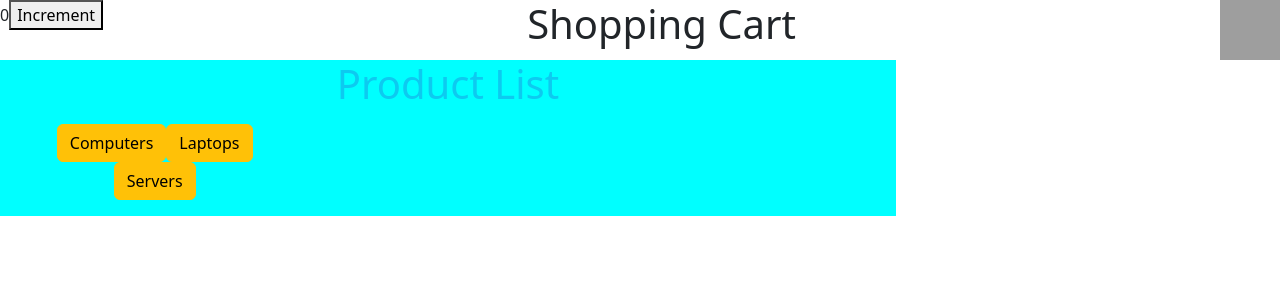
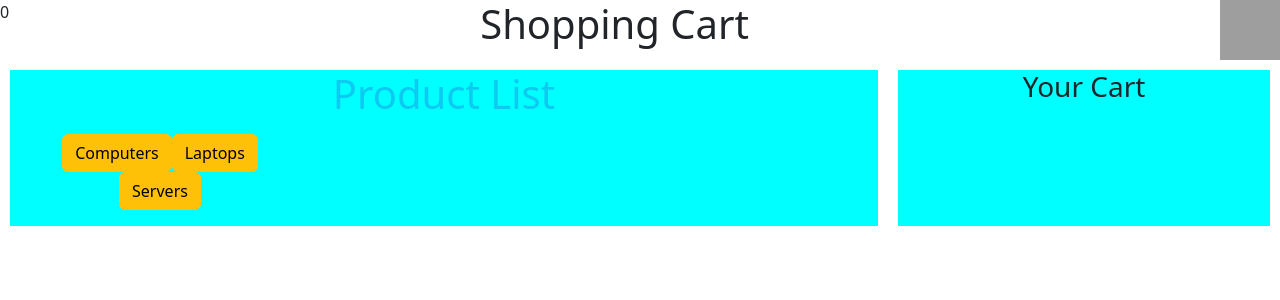
Before and after one commit to 1337encrypted/shopping-cart-app, a React (Create React App) app: page / in a window 1280 px wide. Shown: the top 300 px of the page. Built offline with nearby package versions, Linux system fonts and the light colour scheme; grey boxes are pictures that could not be loaded.

Commit message:
added cart and counter

```diff
--- a/src/App.js
+++ b/src/App.js
@@ -6,7 +6,6 @@ import {React, useState} from 'react'
 function App() {
   return (
     <div>
-    <Home />
     <ProductList />
     </div>
   );
--- a/src/components/Cart.js
+++ b/src/components/Cart.js
@@ -0,0 +1,13 @@
+import React from 'react'
+
+function Cart(props) {
+  return (
+    <div>
+        <ul>
+            <li key={props.pid}>{props.name}    {props.price}</li>
+        </ul>
+    </div>
+  )
+}
+
+export default Cart
--- a/src/components/Counter.js
+++ /dev/null
@@ -1,17 +0,0 @@
-import React,{useState} from 'react'
-
-
-function Counter() {
-const [count,setCount]=useState(0)
-const handleClick=()=>{
-    setCount(count+1)
-}
-  return (
-    <div>
-      {count}
-      <button onClick={handleClick}>Increment</button>
-    </div>
-  )
-}
-
-export default Counter
--- a/src/components/Home.js
+++ b/src/components/Home.js
@@ -1,10 +1,9 @@
 import React from 'react'
-import Counter from './Counter'
 
-function Home() {
+function Home(props) {
   return (
     <div style={{display:"flex", justifyContent:"space-between"}}>
-        <Counter/>
+        {props.cartCount}
       <h1 className='text-center'>Shopping Cart</h1>
       <img src="https://image.shutterstock.com/image-vector/shopping-cart-vector-icon-flat-260nw-1690453492.jpg" alt='Cart' width="60px" height="60px "></img>
 
--- a/src/components/productList.js
+++ b/src/components/productList.js
@@ -1,5 +1,6 @@
 import React, {useState} from 'react'
-
+import Home from "./Home";
+import Cart from "./Cart";
 let prod = {
   Computers:
   [{pid:100,pname:"Macbook Mac studio",price:80000, ImageUrl:"https://d2d22nphq0yz8t.cloudfront.net/88e6cc4b-eaa1-4053-af65-563d88ba8b26/https://media.croma.com/image/upload/v1606585990/Croma%20Assets/Computers%20Peripherals/Desktops/Images/9009476698142.png/mxw_2256,s_jp2,s_videoimg,ns_atwebp,f_auto"},
@@ -16,9 +17,10 @@ let prod = {
   {pid:301,pname:"Dell OptiPlex 7000",price:93267, ImageUrl: "https://i.dell.com/is/image/DellContent/content/dam/ss2/products/desktops-and-all-in-ones/optiplex/7000-tsff/media-gallery/optiplex-7000t-gallery-1.psd?fmt=png-alpha&pscan=auto&scl=1&hei=402&wid=402&qlt=100,1&resMode=sharp2&size=402,402&chrss=full"},
   {pid:302,pname:"Dell T440 tower server",price:132000, ImageUrl: "https://www.eagle.in/wp-content/uploads/2018/10/Dell-T440-Server.jpg"}]
 }
+var cart=[]
 
 function ProductList() {
-
+  const [count,setCount]=useState(0);
   const [AllProds,setProds] = useState([]);
 
   const handleClickComputers=()=>{
@@ -36,25 +38,47 @@ function ProductList() {
     setProds(AllServers);
   }
 
+  function addtocart(id){
+    setCount(count+1);
+    cart.push({
+              pid:AllProds.find(item=>(item.pid===id)).pid,
+              name:AllProds.find(item=>(item.pid===id)).pname,
+              price:AllProds.find(item=>(item.pid===id)).price})
+  }
 
   return (
-    <div style={{"width":"70%", "text-align":"center","background-color":"cyan"}}>
-      <h1 className='text-center text-info'>Product List</h1>
-      <div className='container-fluid mx-2'></div>
+    <div>
+      <Home cartCount={count}/>
+      <div style={{"display":"flex"}}>
+        <div style={{"width":"70%", "textAlign":"center","backgroundColor":"cyan","margin":"10px"}}>
+          <h1 className='textCenter text-info'>Product List</h1>
+          <div className='containerFluid mx-2'></div>
           <div className='row mt-3 mx-2'>
             <div className='col-md-4'>
               <button className='btn btn-warning' onClick={handleClickComputers} >Computers</button>
               <button className='btn btn-warning' onClick={handleClickLaptops} >Laptops</button>
               <button className='btn btn-warning' onClick={handleClickServers} >Servers</button>
 
-          <center><ul className='text-center bg-red'>
-           {AllProds.map(prod=><li style={{"display":"flex", "flex-direction":"col", "margin":"10px", "justify-content":"center"}} key={prod.pid}>{prod.pname} <img src={prod.ImageUrl} alt="image" width="100px" height="100px" /> {prod.price} <button className='btn btn-secondary '>Add To Cart</button> </li>)}
+              <center><ul className='textCenter bg-red'>
+              {AllProds.map(prod=>
+                <li style={{"display":"flex", "flexDirection":"col", "margin":"10px", "justifyContent":"center"}} key={prod.pid}>
+                  {prod.pname}
+                  <img src={prod.ImageUrl} alt="image" width="100px" height="100px" />
+                  {prod.price}
+                  <button className='btn btn-secondary' onClick={()=>addtocart(prod.pid)}>Add To Cart</button> </li>)}
               </ul></center>
 
             </div>
           </div>
         </div>
-
+        <div style={{"width":"30%", "textAlign":"center","backgroundColor":"cyan","margin":"10px"}}>
+          <h3>Your Cart</h3>
+          {cart.map(item=>(
+            <Cart key={item.pid} pid={item.pid} name={item.name} price={item.price}/>
+          ))}
+        </div>
+      </div>
+    </div>
   )
 }
 
```
Lines whose indentation alone changed are shown as unchanged.
